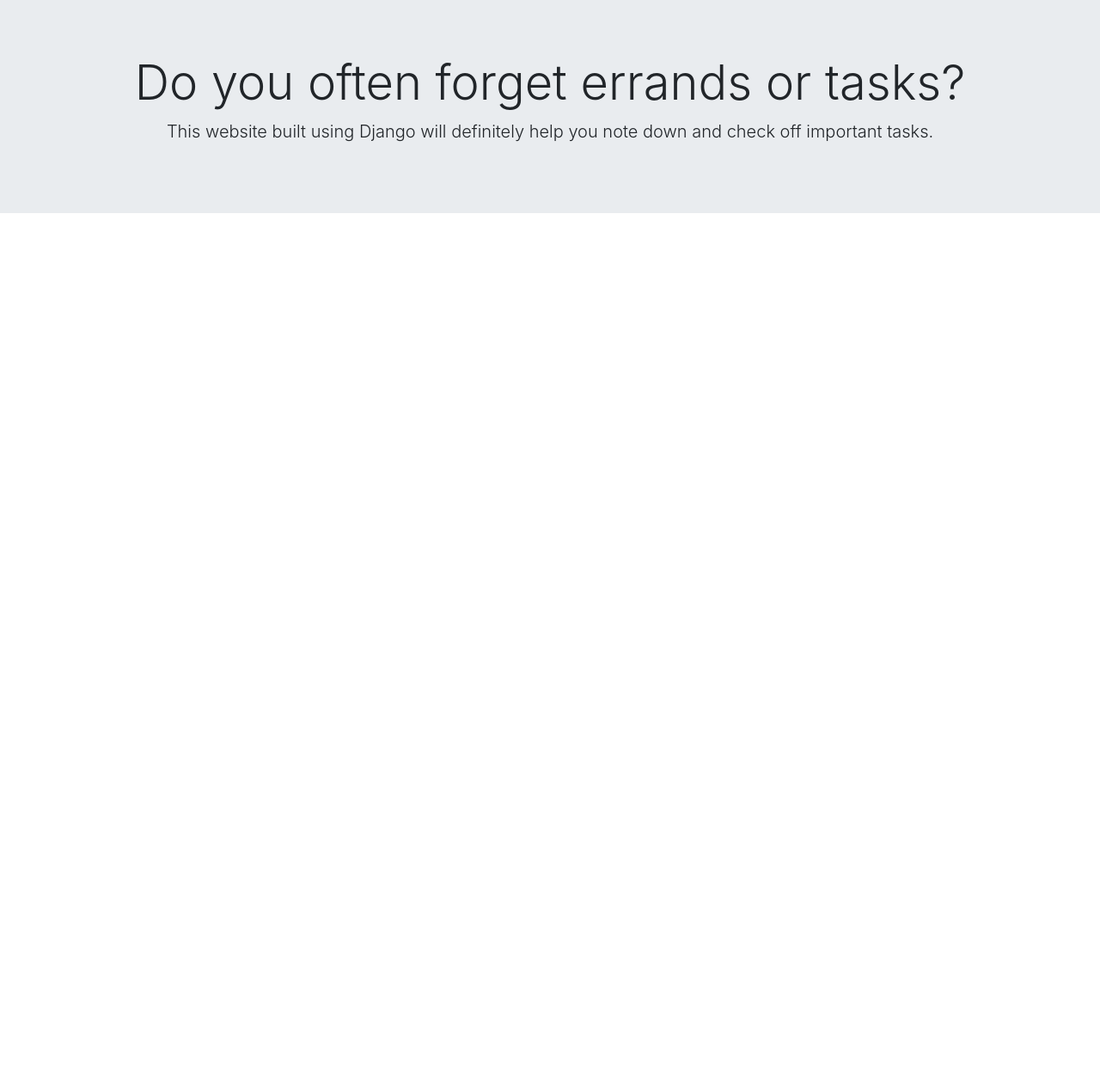
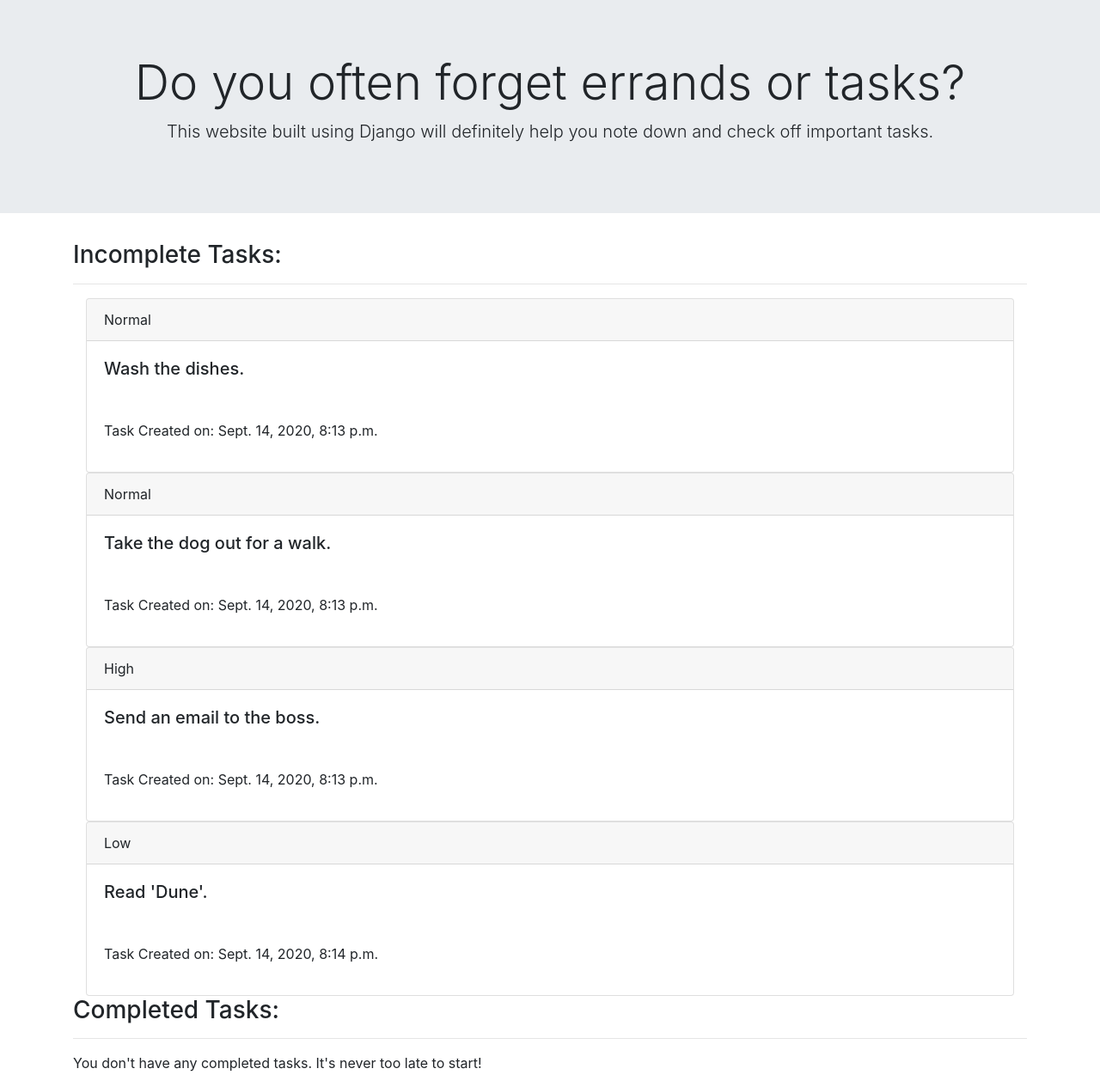
Before and after one commit to VijayaGB98/ToDoList-Django, a Django app: page / in a window 1280 px wide. Shown: the part 75-1340 px from the top of the page at 86% size. Before the commit the page ends 323 px from the top, so only its background shows below. Run offline with Django 3.2, Linux system fonts and the light colour scheme; data comes from the database, SQL or seed files in the repository; both versions use the stored data as it was after the commit; some libraries are stand-ins or nearby versions.

Commit message:
Updated Tasklist

```diff
--- a/todolist/todolist_app/models.py
+++ b/todolist/todolist_app/models.py
@@ -7,8 +7,13 @@ class Task(models.Model):
         ('Normal', 'Normal'),
         ('Low', 'Low'),
     )
+    STATUS = (
+        ('Incomplete', 'Incomplete'),
+        ('Complete', 'Complete'),
+    )
     task_name = models.CharField(max_length=500)
-    priority = models.CharField(max_length=255, choices=PRIORITY)
+    priority = models.CharField(max_length=255, choices=PRIORITY, default='Low')
+    status = models.CharField(max_length=255, choices=STATUS, default='Incomplete')
     date_created = models.DateTimeField(auto_now_add=True)
 
     def __str__(self):
--- a/todolist/todolist_app/templates/todolist_app/main.html
+++ b/todolist/todolist_app/templates/todolist_app/main.html
@@ -21,6 +21,9 @@
         </div>
     </div>
 
+    {% block content %}
+
+    {% endblock %}
     <script src="https://code.jquery.com/jquery-3.5.1.slim.min.js" integrity="sha384-DfXdz2htPH0lsSSs5nCTpuj/zy4C+OGpamoFVy38MVBnE+IbbVYUew+OrCXaRkfj" crossorigin="anonymous"></script>
     <script src="https://cdn.jsdelivr.net/npm/popper.js@1.16.1/dist/umd/popper.min.js" integrity="sha384-9/reFTGAW83EW2RDu2S0VKaIzap3H66lZH81PoYlFhbGU+6BZp6G7niu735Sk7lN" crossorigin="anonymous"></script>
     <script src="https://stackpath.bootstrapcdn.com/bootstrap/4.5.2/js/bootstrap.min.js" integrity="sha384-B4gt1jrGC7Jh4AgTPSdUtOBvfO8shuf57BaghqFfPlYxofvL8/KUEfYiJOMMV+rV" crossorigin="anonymous"></script>
--- a/todolist/todolist_app/templates/todolist_app/tasklist.html
+++ b/todolist/todolist_app/templates/todolist_app/tasklist.html
@@ -0,0 +1,54 @@
+{% extends 'todolist_app/main.html' %}
+
+{% block content %}
+
+<div class="container">
+
+    <h3>Incomplete Tasks:</h3>
+    <hr>
+
+    {% if incomplete_tasks %}
+        <div class="container-fluid">
+            {% for task in incomplete_tasks %}
+                <div class="card">
+                    <div class="card-header">
+                        {{ task.priority }}
+                    </div>
+                    <div class="card-body">
+                        <h5>{{ task.task_name }}</h5>
+                    </div>
+                    <div class="card-body">
+                        <p>Task Created on: {{ task.date_created }}</p>
+                    </div>
+                </div>
+            {% endfor %}
+        </div>
+    {% else %}
+        <p>You finished all your incomplete tasks! Pat yourself on the back! :)</p>
+    {% endif %}
+
+    <h3>Completed Tasks:</h3>
+    <hr>
+    {% if completed_tasks %}
+        <div class="container-fluid">
+            {% for task in completed_tasks %}
+            <div class="card">
+                <div class="card-header">
+                    {{ task.priority }}
+                </div>
+                <div class="card-body">
+                    <h5>{{ task.task_name }}</h5>
+                </div>
+                <div class="card-body">
+                    <p>Task Created on: {{ task.date_created }}</p>
+                </div>
+            </div>
+        {% endfor %}
+        </div>
+    {% else %}
+        <p>You don't have any completed tasks. It's never too late to start!</p>
+    {% endif %}
+
+</div>
+
+{% endblock %}
--- a/todolist/todolist_app/views.py
+++ b/todolist/todolist_app/views.py
@@ -3,4 +3,7 @@ from .models import *
 
 # Render homepage
 def home(request):
-    return render(request, 'todolist_app/main.html')
+    incomplete_tasks = Task.objects.filter(status='Incomplete')
+    completed_tasks = Task.objects.filter(status='Complete')
+    context = {'incomplete_tasks':incomplete_tasks, 'completed_tasks':completed_tasks}
+    return render(request, 'todolist_app/tasklist.html', context)
```
Also changed, not shown: todolist/db.sqlite3, todolist/todolist_app/migrations/0002_auto_20200915_0022.py (added).
